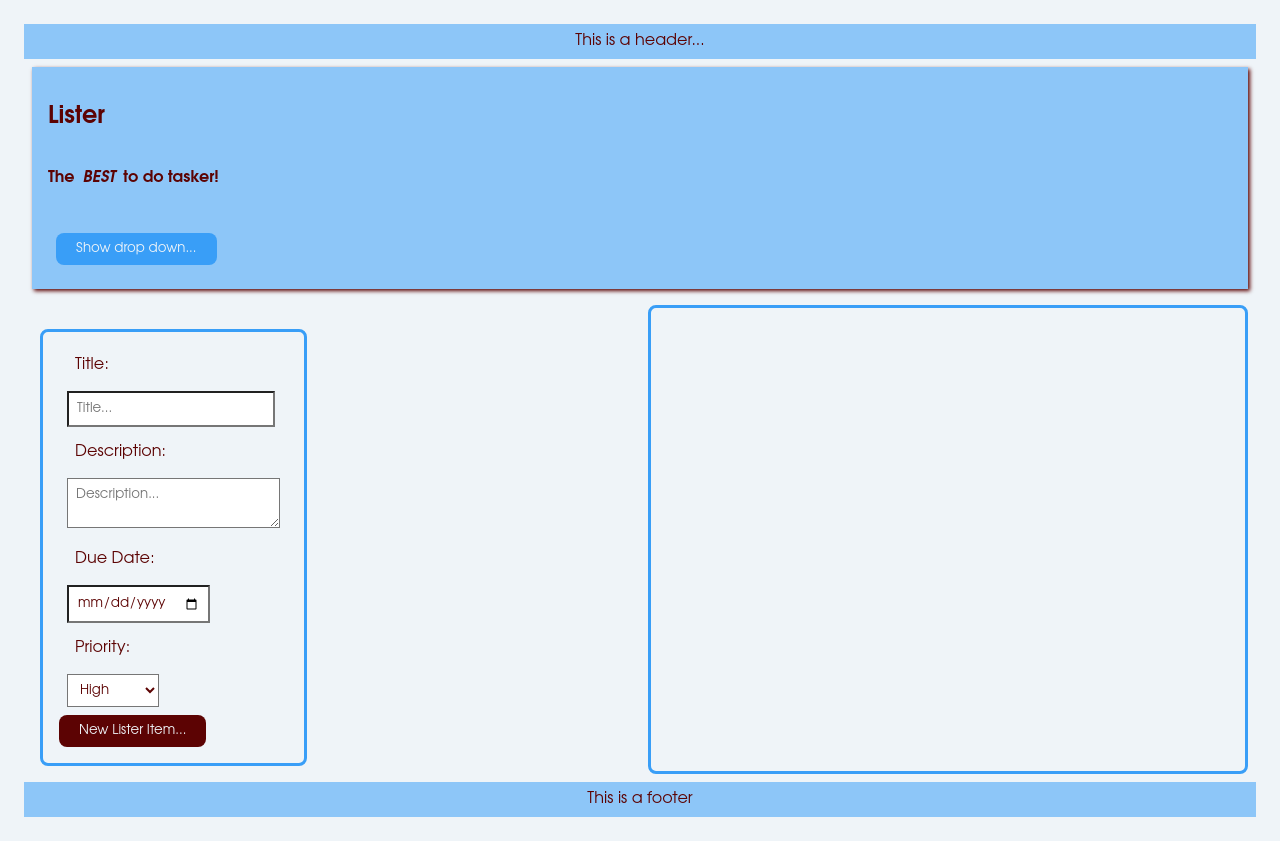
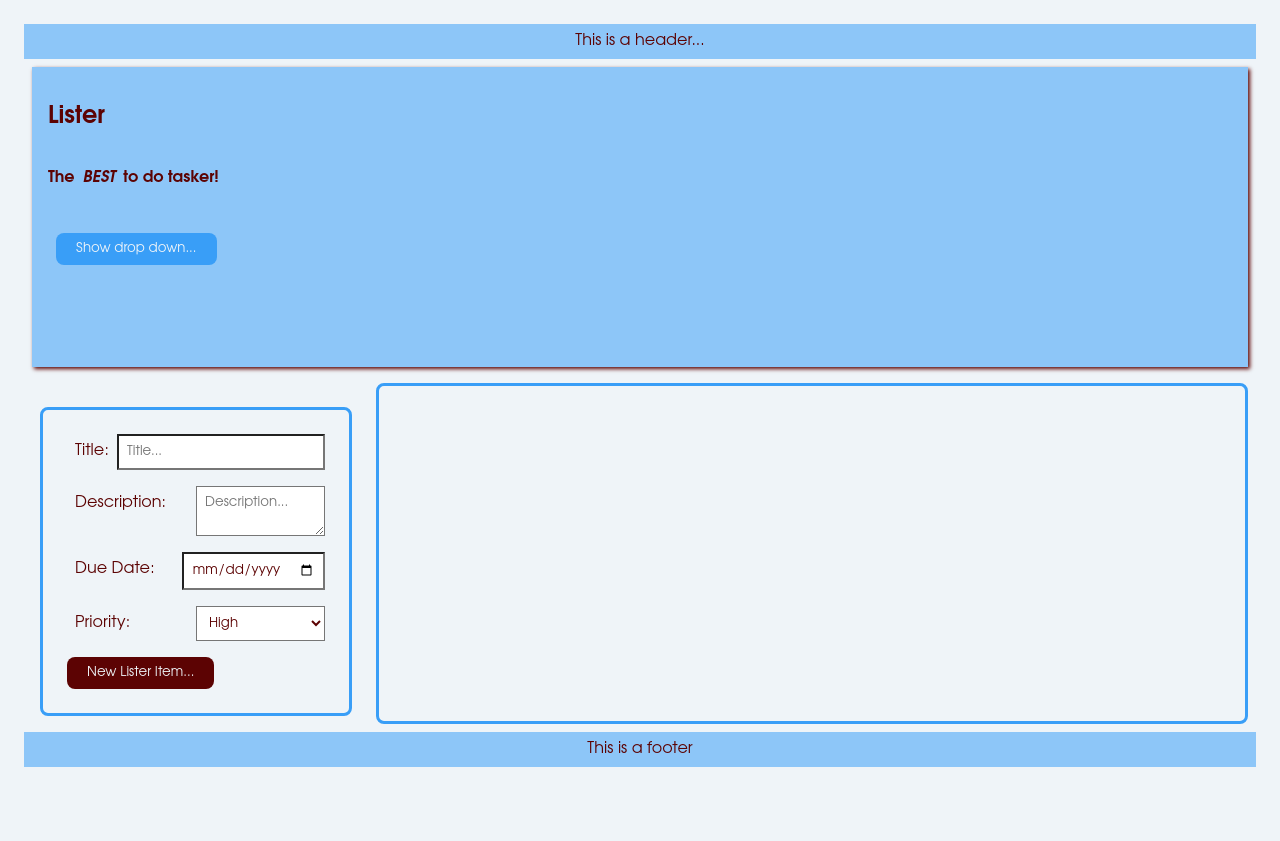
Before and after one commit to WebTestMan/todo-list, a website built with webpack: page src/template.html in a window 1280 px wide. After the commit the page ends 800 px from the top, so only its background shows below. Built offline with nearby package versions, Linux system fonts and the light colour scheme; a web font is replaced by a local one.

Commit message:
updated form input styling

```diff
--- a/src/styles.css
+++ b/src/styles.css
@@ -70,19 +70,23 @@ textarea:focus {
 
 .grid-container {
   display: grid;
-  grid-template-columns: repeat(auto-fill, minmax(500px, 6fr));
-  grid-template-rows: repeat(auto-fill, minmax(200px, 1fr));
+  grid-template-columns: 1fr 3fr;
+  grid-template-rows: repeat(auto-fill, minmax(300px, 1fr));
   grid-auto-flow: row;
   grid-gap: 1em;
 }
 
 .grid-sidebar {
   grid-area: 2 / 1 / 3 / 2;
-  max-width: 300px;
   display: flex;
   flex-direction: column;
   resize: horizontal;
   align-items: flex-start;
+}
+
+.field-input {
+  display: grid;
+  grid-template-columns: 1fr 1fr;
 }
 
 .todo-card {
--- a/src/template.html
+++ b/src/template.html
@@ -36,10 +36,10 @@
         <div class="project-pages"></div>
         <div id="new-todo-form">
           <form>
-            <div>
+            <div class="field-input">
               <label for="title">Title:</label>
-            </div>
-            <div>
+            <!-- </div>
+            <div> -->
               <input
                 type="text"
                 id="title"
@@ -48,10 +48,9 @@
                 maxlength="256"
               />
             </div>
-            <div>
+            <div class="field-input">
               <label for="description">Description:</label>
-            </div>
-            <div>
+
               <textarea
                 type="text"
                 id="description"
@@ -59,24 +58,25 @@
                 placeholder="Description..."
               ></textarea>
             </div>
-            <div>
+            <div class="field-input">
               <label for="dueDate">Due Date:</label>
-            </div>
-            <div>
+
               <input type="date" id="dueDate" name="dueDate" />
             </div>
-            <div>
+            <div class="field-input">
               <label for="priority-select">Priority:</label>
-            </div>
-            <div>
+
               <select name="priority" id="priority-select" required>
                 <option value="high">High</option>
                 <option value="medium">Medium</option>
                 <option value="low">Low</option>
               </select>
             </div>
-
-            <button id="new-to-do-btn" type="submit">New Lister Item...</button>
+            <div>
+              <button id="new-to-do-btn" type="submit">
+                New Lister Item...
+              </button>
+            </div>
           </form>
         </div>
       </div>
```
